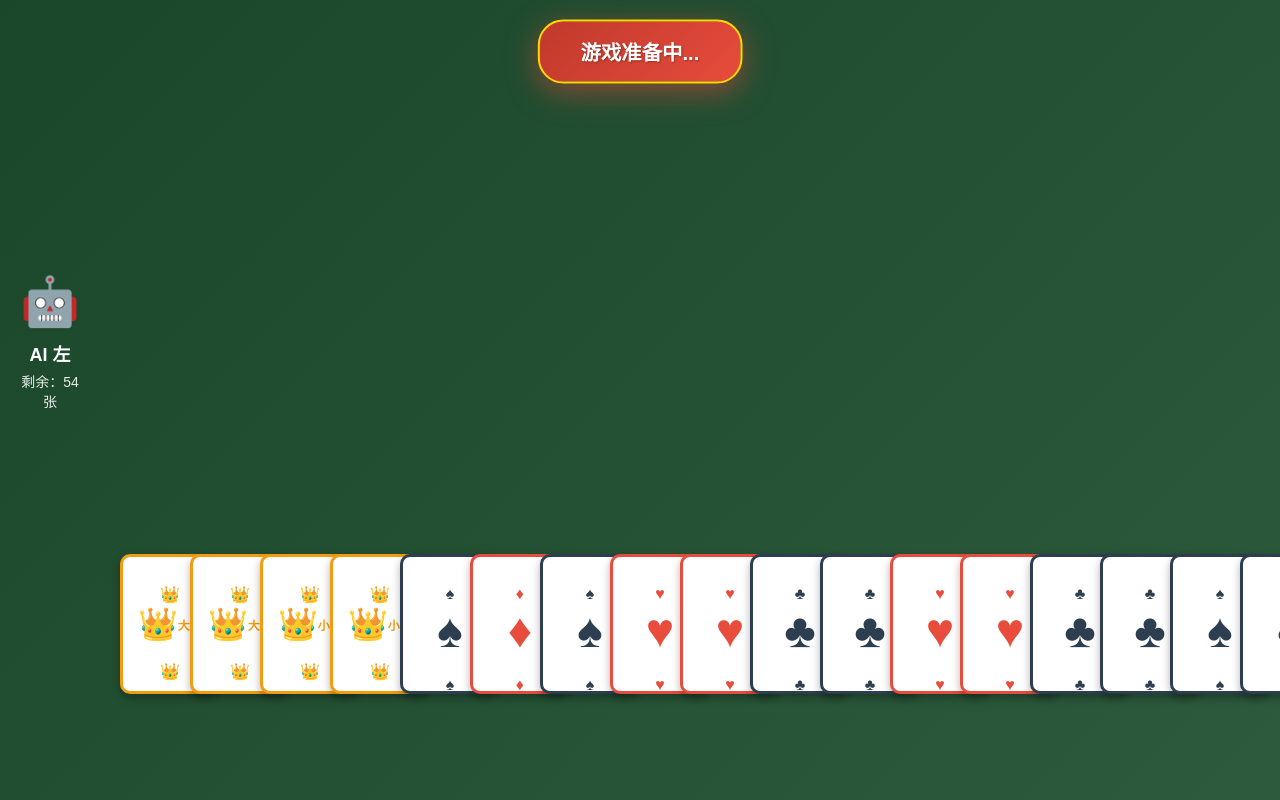
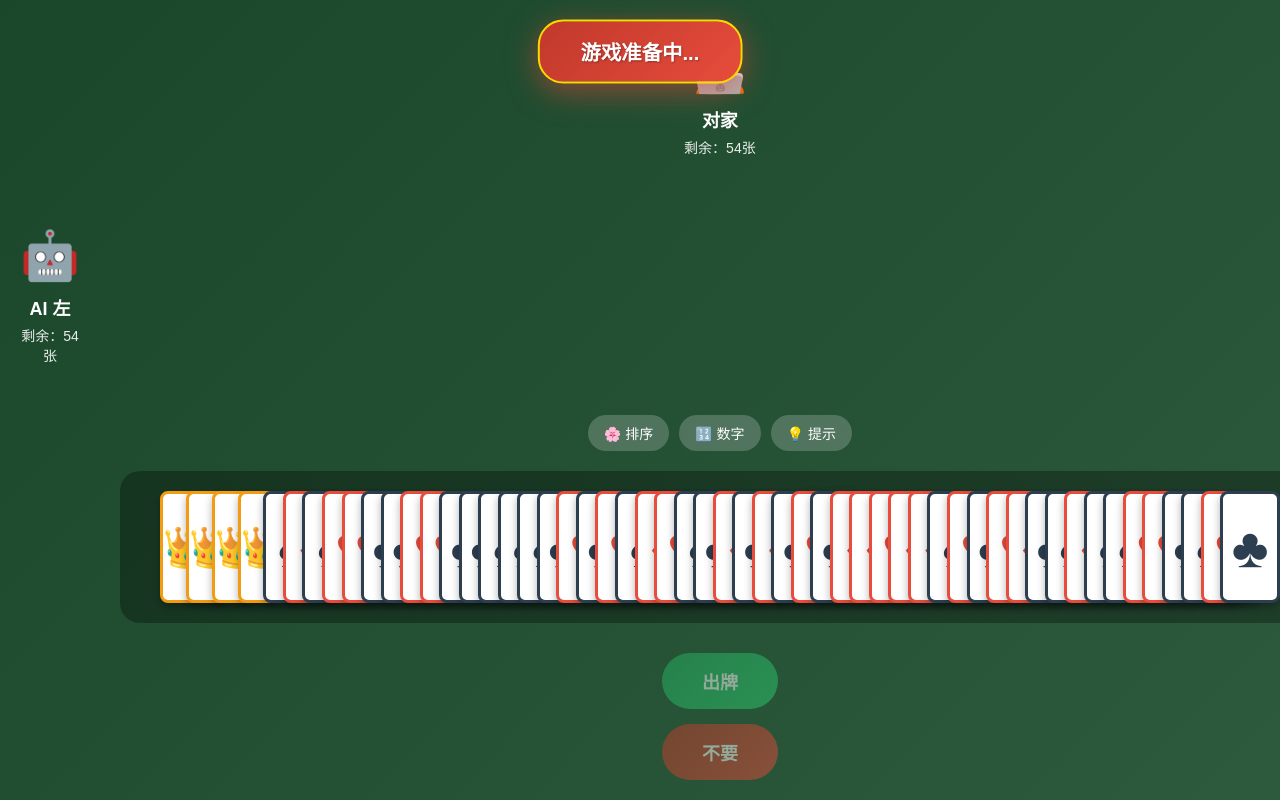
Before and after one commit to chowkai/guandan-master, a Svelte app: page / in a window 1280 px wide. Both pictures are taken after a click on the button "🎮 新游戏". Built offline with nearby package versions, Linux system fonts and the light colour scheme.

Commit message:
修复：3 个核心问题
1. 发牌固定每家 27 张（108 张总牌数）
2. 牌放大到 80x112px，隐藏牌字只显示花色
3. 添加牌型验证和管牌逻辑，AI 思考时间缩短到 0.5 秒

新增:
- src/utils/rules.js - 牌型验证规则
- 错误提示 UI
- 固定手牌区域宽度

```diff
--- a/src/components/Card.svelte
+++ b/src/components/Card.svelte
@@ -60,20 +60,20 @@
 
 <style>
   .card {
-    width: 100px;
-    height: 140px;
+    width: 80px;
+    height: 112px;
     background: white;
     border: 3px solid;
-    border-radius: 10px;
+    border-radius: 8px;
     display: flex;
     flex-direction: column;
-    justify-content: space-between;
-    padding: 10px;
+    justify-content: center;
+    align-items: center;
     cursor: pointer;
     transition: all 0.2s;
     box-shadow: 0 4px 8px rgba(0,0,0,0.3);
     position: relative;
-    margin-left: -30px;
+    margin-left: -40px;
   }
 
   .card:first-child {
@@ -81,55 +81,46 @@
   }
 
   .card:hover {
-    transform: translateY(-10px);
+    transform: translateY(-15px);
     box-shadow: 0 8px 16px rgba(0,0,0,0.4);
   }
 
   .card.selected {
-    transform: translateY(-20px);
+    transform: translateY(-25px);
     box-shadow: 0 8px 16px rgba(0,0,0,0.4);
     border-width: 4px;
     border-color: gold !important;
   }
 
   .card.small {
-    width: 60px;
-    height: 84px;
-    padding: 5px;
-    margin-left: -15px;
-    font-size: 12px;
-  }
-
-  .card-top, .card-bottom {
-    display: flex;
-    flex-direction: column;
-    align-items: center;
-    font-size: 16px;
-    font-weight: bold;
-  }
-
-  .card.small .card-top, .card.small .card-bottom {
-    font-size: 10px;
+    width: 50px;
+    height: 70px;
+    margin-left: -20px;
   }
 
   .card-center {
     display: flex;
     align-items: center;
     justify-content: center;
-    font-size: 48px;
+    font-size: 56px;
   }
 
   .card.small .card-center {
-    font-size: 28px;
+    font-size: 36px;
   }
 
   .joker-icon {
-    font-size: 32px;
+    font-size: 40px;
   }
 
   .joker-label {
-    font-size: 12px;
+    font-size: 10px;
     color: #f39c12;
     font-weight: bold;
   }
+
+  /* 隐藏牌面数字 */
+  .card-top, .card-bottom {
+    display: none;
+  }
 </style>
--- a/src/components/GameTable.svelte
+++ b/src/components/GameTable.svelte
@@ -3,8 +3,10 @@
   import PlayerArea from './PlayerArea.svelte'
   import TurnIndicator from './TurnIndicator.svelte'
   import Card from './Card.svelte'
+  import { validateHand, canBeat } from '../utils/rules.js'
 
   let selectedCards = []
+  let errorMsg = ''
 
   function toggleCard(card) {
     const index = selectedCards.indexOf(card)
@@ -16,12 +18,34 @@
   }
 
   function playCards() {
-    if (selectedCards.length === 0) return
+    if (selectedCards.length === 0) {
+      errorMsg = '请选择牌'
+      setTimeout(() => errorMsg = '', 2000)
+      return
+    }
     if ($game.currentTurn !== 'bottom') return
+
+    // 验证牌型
+    const result = validateHand(selectedCards)
+    if (!result.valid) {
+      errorMsg = result.message
+      setTimeout(() => errorMsg = '', 2000)
+      return
+    }
+
+    // 检查是否能管上
+    if ($game.lastHand && $game.lastHand.player !== 'bottom') {
+      if (!canBeat(selectedCards, $game.lastHand.cards)) {
+        errorMsg = '管不上！'
+        setTimeout(() => errorMsg = '', 2000)
+        return
+      }
+    }
 
     // 出牌
     game.playCards('bottom', selectedCards)
     selectedCards = []
+    errorMsg = ''
 
     // 检查是否胜利
     if ($game.players.bottom.length === 0) {
@@ -87,6 +111,10 @@
     </div>
 
     <div class="action-buttons">
+      {#if errorMsg}
+        <div class="error-message">{errorMsg}</div>
+      {/if}
+
       <button
         class="btn-play"
         disabled={selectedCards.length === 0 || $game.currentTurn !== 'bottom'}
@@ -178,14 +206,37 @@
 
   .my-hand {
     display: flex;
-    gap: -30px;
+    justify-content: center;
+    align-items: flex-end;
     margin: 10px 0;
+    padding: 20px 40px;
+    background: rgba(0,0,0,0.3);
+    border-radius: 20px;
+    max-width: 1200px;
+    overflow-x: auto;
   }
 
   .action-buttons {
     display: flex;
-    gap: 20px;
+    flex-direction: column;
+    align-items: center;
+    gap: 15px;
     margin-top: 20px;
+  }
+
+  .error-message {
+    color: #ff6b6b;
+    font-size: 18px;
+    font-weight: bold;
+    background: rgba(0,0,0,0.7);
+    padding: 10px 20px;
+    border-radius: 10px;
+    animation: pulse 0.5s ease-in-out;
+  }
+
+  @keyframes pulse {
+    0%, 100% { transform: scale(1); }
+    50% { transform: scale(1.05); }
   }
 
   .btn-play, .btn-pass {
--- /dev/null
+++ b/src/utils/rules.js
@@ -0,0 +1,99 @@
+// 简单的牌型验证
+export function validateHand(cards) {
+  if (!cards || cards.length === 0) return { valid: false, message: '请选择牌' }
+
+  // 单张
+  if (cards.length === 1) {
+    return { valid: true, type: 'single', value: cards[0].value }
+  }
+
+  // 对子
+  if (cards.length === 2 && cards[0].value === cards[1].value) {
+    return { valid: true, type: 'pair', value: cards[0].value }
+  }
+
+  // 三张
+  if (cards.length === 3 && cards.every(c => c.value === cards[0].value)) {
+    return { valid: true, type: 'triple', value: cards[0].value }
+  }
+
+  // 三带二
+  if (cards.length === 5) {
+    const values = cards.map(c => c.value)
+    const counts = {}
+    values.forEach(v => counts[v] = (counts[v] || 0) + 1)
+
+    // 三带二（三张 + 对子）
+    if (Object.values(counts).includes(3) && Object.values(counts).includes(2)) {
+      const triple = parseInt(Object.keys(counts).find(k => counts[k] === 3))
+      return { valid: true, type: 'triple_pair', value: triple }
+    }
+
+    // 三带一（三张 + 单张）
+    if (Object.values(counts).includes(3) && Object.values(counts).includes(1)) {
+      const triple = parseInt(Object.keys(counts).find(k => counts[k] === 3))
+      return { valid: true, type: 'triple_single', value: triple }
+    }
+
+    // 顺子（5 连）
+    const sorted = [...new Set(values)].sort((a, b) => a - b)
+    if (sorted.length === 5 && sorted[4] - sorted[0] === 4) {
+      return { valid: true, type: 'straight', value: sorted[4] }
+    }
+  }
+
+  // 炸弹（4 张相同）
+  if (cards.length === 4 && cards.every(c => c.value === cards[0].value)) {
+    return { valid: true, type: 'bomb', value: cards[0].value }
+  }
+
+  // 同花顺
+  if (cards.length === 5) {
+    const suits = cards.map(c => c.suit)
+    const values = cards.map(c => c.value).sort((a, b) => a - b)
+    const isSameSuit = suits.every(s => s === suits[0])
+    const isStraight = values[4] - values[0] === 4 && new Set(values).size === 5
+
+    if (isSameSuit && isStraight) {
+      return { valid: true, type: 'straight_flush', value: values[4] }
+    }
+  }
+
+  // 王炸
+  if (cards.length === 2) {
+    const hasSmallJoker = cards.some(c => c.rank === 'small_joker')
+    const hasBigJoker = cards.some(c => c.rank === 'big_joker')
+    if (hasSmallJoker && hasBigJoker) {
+      return { valid: true, type: 'royal_bomb', value: 999 }
+    }
+  }
+
+  return { valid: false, message: '无效的牌型' }
+}
+
+// 检查是否能管上
+export function canBeat(newHand, lastHand) {
+  if (!lastHand) return true // 首家任意出
+
+  const newResult = validateHand(newHand)
+  const lastResult = validateHand(lastHand)
+
+  if (!newResult.valid) return false
+
+  // 王炸最大
+  if (newResult.type === 'royal_bomb') return true
+  if (lastResult.type === 'royal_bomb') return false
+
+  // 炸弹可以管非炸弹
+  if (newResult.type === 'bomb' && lastResult.type !== 'bomb') return true
+  if (newResult.type === 'bomb' && lastResult.type === 'bomb') {
+    return newResult.value > lastResult.value
+  }
+
+  // 同类型比较
+  if (newResult.type === lastResult.type) {
+    return newResult.value > lastResult.value
+  }
+
+  return false
+}
```
Also changed, not shown: 3 other files (tests, documents, lock files or other folders).
